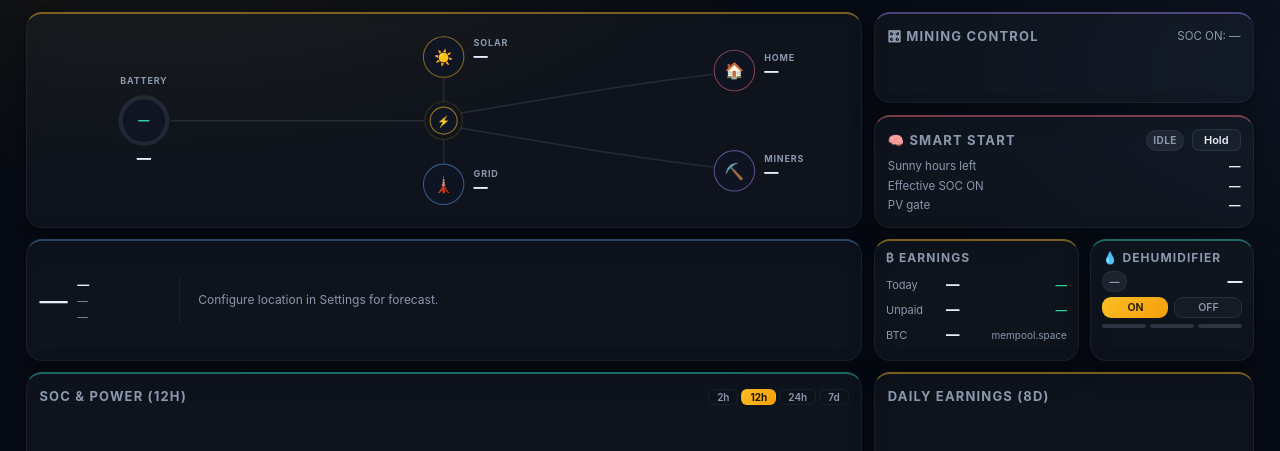
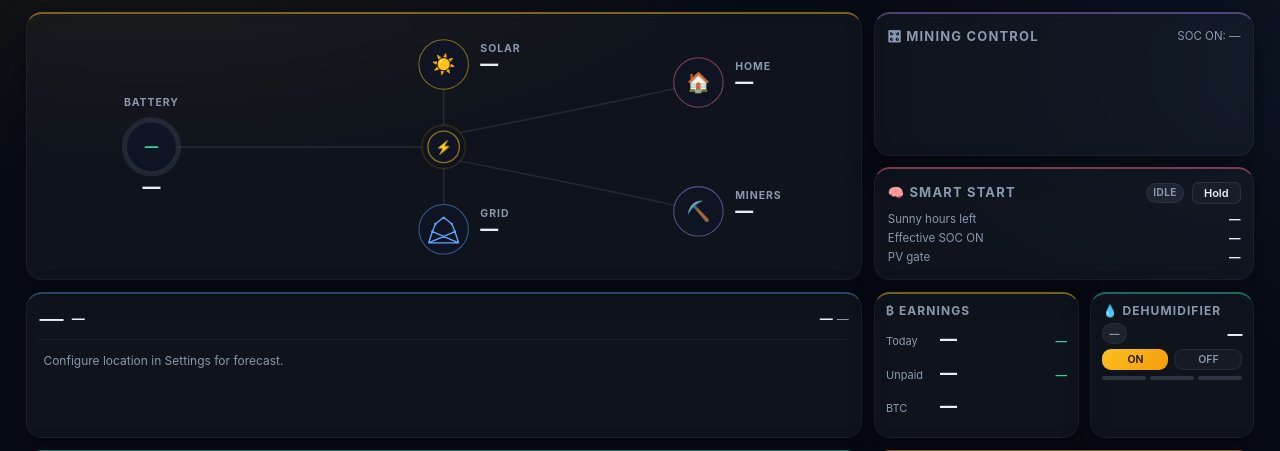
Before and after one commit to ArcherBullseye/ubiquitous-octo-funicular, a Python web app: template archerbullseye-store-solar-miner/templates/index.html in a window 1280 px wide. Shown: the part 53-504 px from the top of the page. Run offline with Jinja, Linux system fonts and the light colour scheme; the template is opened without the code that fills it, so the values that code supplies are empty; a map, chart or similar area stays blank.

Commit message:
Solar Miner v2.0.4: bigger flow diagram, pylon icon, simplified earnings
Co-Authored-By: Claude Fable 5 <noreply@anthropic.com>

```diff
--- a/archerbullseye-store-solar-miner-v2/app/version.py
+++ b/archerbullseye-store-solar-miner-v2/app/version.py
@@ -1 +1 @@
-APP_VERSION = "2.0.3"
+APP_VERSION = "2.0.4"
--- a/archerbullseye-store-solar-miner-v2/app/web/static/css/dashboard.css
+++ b/archerbullseye-store-solar-miner-v2/app/web/static/css/dashboard.css
@@ -156,16 +156,18 @@ main {
   align-items: stretch;
 }
 .flow-card { position: relative; display: flex; flex-direction: column; }
-.flow-card svg { width: 100%; height: auto; max-height: 238px; display: block; flex: 1; margin: 0 auto; }
+.flow-card svg { width: 100%; height: auto; max-height: 310px; display: block; flex: 1; margin: 0 auto; }
 
 .flow-node-bg {
   fill: rgba(17, 22, 36, .92);
   stroke-width: 1.4;
 }
-.flow-icon { font-size: 21px; }
-.flow-val  { font-size: 19px; font-weight: 800; fill: var(--text); font-variant-numeric: tabular-nums; }
-.flow-cap  { font-size: 12px; font-weight: 700; letter-spacing: .09em; text-transform: uppercase; fill: var(--muted); }
-.flow-sub  { font-size: 12px; fill: var(--muted); }
+.flow-icon { font-size: 26px; }
+.grid-pylon path { fill: none; stroke: #60a5fa; stroke-width: 1.8; stroke-linecap: round; stroke-linejoin: round; }
+.grid-pylon circle { fill: #60a5fa; }
+.flow-val  { font-size: 24px; font-weight: 800; fill: var(--text); font-variant-numeric: tabular-nums; }
+.flow-cap  { font-size: 14px; font-weight: 700; letter-spacing: .09em; text-transform: uppercase; fill: var(--muted); }
+.flow-sub  { font-size: 14px; fill: var(--muted); }
 
 .flow-path {
   fill: none; stroke-width: 2;
@@ -189,7 +191,7 @@ main {
 }
 
 /* SOC ring gauge inside the flow diagram's battery node */
-.soc-svg-num { font-size: 15px; font-weight: 800; fill: var(--green); }
+.soc-svg-num { font-size: 18px; font-weight: 800; fill: var(--green); }
 #soc-ring { filter: drop-shadow(0 0 5px currentColor); }
 
 /* Right column: mining control + smart start */
@@ -223,14 +225,14 @@ main {
 .stat-card .card-label { margin-bottom: .3em; font-size: 12px; }
 /* Combined earnings card rows */
 .es-row {
-  display: grid; grid-template-columns: 52px 1fr auto;
+  display: grid; grid-template-columns: 46px 1fr auto;
   gap: 8px; align-items: baseline;
-  font-size: 12.5px; padding: 2.5px 0;
+  font-size: 12.5px; padding: 4px 0;
 }
 .es-row > span:first-child { color: var(--muted); font-size: 11px; }
 .es-row b { font-weight: 800; font-size: 13.5px; white-space: nowrap; overflow: hidden; text-overflow: ellipsis; }
+.es-row b.es-big { font-size: 17px; }
 .es-usd { color: var(--green); font-size: 11.5px; font-weight: 600; white-space: nowrap; }
-.es-cap { color: var(--muted); font-size: 10px; white-space: nowrap; }
 .mining-card { border-top: 2px solid rgba(167, 139, 250, .4); flex: 1; }
 .mining-head { display: flex; align-items: center; justify-content: space-between; gap: 10px; flex-wrap: wrap; margin-bottom: 2px; }
 .ramp-chips { display: flex; gap: 6px; flex-wrap: wrap; align-items: center; }
@@ -277,17 +279,17 @@ main {
 .dehum-pips div { flex: 1; height: 4px; border-radius: 99px; background: var(--muted); opacity: .25; transition: all .3s; }
 
 /* ── Weather strip ──────────────────────────────────────────── */
-.wx-card { display: flex; flex-direction: row; align-items: center; gap: clamp(8px, 1.1vw, 16px); border-top: 2px solid rgba(96, 165, 250, .35); padding-top: 7px; padding-bottom: 7px; }
+.wx-card { display: flex; flex-direction: column; gap: 8px; border-top: 2px solid rgba(96, 165, 250, .35); }
 .wx-current {
-  display: flex; align-items: center; gap: .7em; flex-shrink: 0;
-  min-width: clamp(110px, 11vw, 150px);
-  border-right: 1px solid var(--border-soft);
-  padding-right: clamp(8px, 1.1vw, 14px);
+  display: flex; align-items: center; gap: .6em; flex-wrap: wrap;
+  padding-bottom: 8px;
+  border-bottom: 1px solid var(--border-soft);
 }
-.wx-icon-big { font-size: clamp(22px, 2.2vw, 30px); line-height: 1; }
-.wx-meta { display: flex; flex-direction: column; gap: 0; }
-.wx-desc-text { font-size: 12px; font-weight: 700; }
-.wx-meta .card-sub { font-size: 10.5px; }
+.wx-icon-big { font-size: 24px; line-height: 1; flex-shrink: 0; }
+.wx-desc-text { font-size: 13px; font-weight: 700; white-space: nowrap; }
+.wx-now-stats { display: flex; align-items: baseline; gap: 4px; margin-left: auto; font-size: 12px; color: var(--muted); }
+.wx-now-stats span:first-child { color: var(--text); font-weight: 700; font-size: 13px; }
+.wx-rad-sub { color: var(--muted); }
 .hourly-scroll {
   display: flex; gap: 6px; overflow-x: auto; padding-bottom: 2px; flex: 1; align-items: stretch;
 }
@@ -446,11 +448,6 @@ main {
   header { padding: 10px 14px; }
   main { padding: 10px 12px 30px; }
   .side-col { flex-direction: column; }
-  .wx-card { flex-direction: column; align-items: stretch; }
-  .wx-current {
-    border-right: none; border-bottom: 1px solid var(--border-soft);
-    padding-right: 0; padding-bottom: 10px;
-  }
   .miner-steps { margin-left: 8px; }
   .modal-overlay { padding: 0; }
   .modal-card { border-radius: 0; max-height: 100dvh; height: 100dvh; }
--- a/archerbullseye-store-solar-miner-v2/app/web/static/js/dashboard.js
+++ b/archerbullseye-store-solar-miner-v2/app/web/static/js/dashboard.js
@@ -421,9 +421,8 @@ async function refresh() {
       }
       const curHour = new Date().getHours();
       const curEst = wx.current_radiation_w != null ? estSolar(wx.current_radiation_w, curHour) : '—';
-      const curRadLabel = wx.current_radiation_w != null
-        ? `<div style="font-size:10px;color:var(--muted);margin-top:1px;">${Math.round(wx.current_radiation_w)} W/m²</div>` : '';
-      el('wx-radiation').innerHTML = curEst + curRadLabel;
+      const curRadLabel = wx.current_radiation_w != null ? `${Math.round(wx.current_radiation_w)} W/m²` : '';
+      el('wx-radiation').innerHTML = curEst + (curRadLabel ? ` <span class="wx-rad-sub">· ${curRadLabel}</span>` : '');
 
       const row = el('hourly-row');
       if (wx.hourly && wx.hourly.length) {
@@ -449,15 +448,20 @@ async function refresh() {
     const btcPrice = s.btc_price_usd || 0;
     el('btc-price').textContent = btcPrice
       ? '$' + btcPrice.toLocaleString(undefined, { maximumFractionDigits: 0 }) : '—';
-    el('btc-price-sub').textContent = btcPrice ? 'per BTC' : 'mempool.space';
 
     function satsToUsd(sats) {
       if (!sats || !btcPrice) return btcPrice ? '$0.00' : '—';
       const usd = (sats / 1e8) * btcPrice;
       return usd < 0.01 ? '<$0.01' : '$' + usd.toFixed(2);
     }
+    // Abbreviate large sat counts so the value never truncates in the
+    // narrow Earnings card column (e.g. "91.3K sats" instead of "91,340 sats").
+    function fmtSats(sats) {
+      if (sats >= 10000) return (sats / 1000).toFixed(1) + 'K sats';
+      return sats.toLocaleString() + ' sats';
+    }
     const todaySats = s.today_sats || 0;
-    el('pool-sats-today').textContent = todaySats.toLocaleString() + ' sats';
+    el('pool-sats-today').textContent = fmtSats(todaySats);
     el('pool-today-usd').textContent = satsToUsd(todaySats);
 
     const pool = s.pool;
@@ -467,15 +471,13 @@ async function refresh() {
       const hr24h = pool.hashrate_24h_ths || 0;
       const hrDisplay = hr5m > 0 ? hr5m : hr24h;
       const hrLabel = hr5m > 0 ? 'TH/s live' : (hr24h > 0 ? 'TH/s 24h avg' : '');
-      el('pool-sats-unpaid').textContent = unpaid.toLocaleString() + ' sats';
+      el('pool-sats-unpaid').textContent = fmtSats(unpaid);
       el('pool-unpaid-usd').textContent = satsToUsd(unpaid);
       el('pool-hashrate').textContent = hrDisplay > 0 ? hrDisplay.toFixed(2) + ' ' + hrLabel : '';
-      el('pool-shares').textContent = pool.uptime_pct != null ? pool.uptime_pct.toFixed(0) + '% uptime 24h' : '';
     } else {
       el('pool-sats-unpaid').textContent = '—';
       el('pool-unpaid-usd').textContent = '';
       el('pool-hashrate').textContent = '';
-      el('pool-shares').textContent = '';
     }
   } catch (e) { console.warn('refresh error:', e); }
 }
--- a/archerbullseye-store-solar-miner-v2/app/web/templates/index.html
+++ b/archerbullseye-store-solar-miner-v2/app/web/templates/index.html
@@ -32,73 +32,77 @@
   <div class="hero-row">
 
     <div class="card flow-card acc-amber">
-      <svg viewBox="0 0 1080 250" preserveAspectRatio="xMidYMid meet" aria-label="Live energy flow">
+      <svg viewBox="0 0 1080 320" preserveAspectRatio="xMidYMid meet" aria-label="Live energy flow">
         <!-- static tracks -->
-        <path id="tr-solar" class="flow-path" d="M 540 68 L 540 100"/>
-        <path id="tr-batt"  class="flow-path" d="M 176 125 L 514 125"/>
-        <path id="tr-grid"  class="flow-path" d="M 540 182 L 540 150"/>
-        <path id="tr-home"  class="flow-path" d="M 563 115 C 700 92, 790 76, 900 63"/>
-        <path id="tr-miner" class="flow-path" d="M 563 135 C 700 158, 790 174, 900 187"/>
+        <path id="tr-solar" class="flow-path" d="M 540 83 L 540 131"/>
+        <path id="tr-batt"  class="flow-path" d="M 186 160 L 511 160"/>
+        <path id="tr-grid"  class="flow-path" d="M 540 189 L 540 237"/>
+        <path id="tr-home"  class="flow-path" d="M 562 141 C 680 118, 770 100, 848 82"/>
+        <path id="tr-miner" class="flow-path" d="M 562 179 C 680 202, 770 220, 848 238"/>
         <!-- animated overlays (direction: toward hub by default, .rev = away) -->
-        <path id="fl-solar" class="flow-anim" style="color:#fbbf24;stroke:#fbbf24;" d="M 540 68 L 540 100"/>
-        <path id="fl-batt"  class="flow-anim" style="color:#34d399;stroke:#34d399;" d="M 176 125 L 514 125"/>
-        <path id="fl-grid"  class="flow-anim" style="color:#60a5fa;stroke:#60a5fa;" d="M 540 182 L 540 150"/>
-        <path id="fl-home"  class="flow-anim" style="color:#fb7185;stroke:#fb7185;" d="M 563 115 C 700 92, 790 76, 900 63"/>
-        <path id="fl-miner" class="flow-anim" style="color:#a78bfa;stroke:#a78bfa;" d="M 563 135 C 700 158, 790 174, 900 187"/>
+        <path id="fl-solar" class="flow-anim" style="color:#fbbf24;stroke:#fbbf24;" d="M 540 83 L 540 131"/>
+        <path id="fl-batt"  class="flow-anim" style="color:#34d399;stroke:#34d399;" d="M 186 160 L 511 160"/>
+        <path id="fl-grid"  class="flow-anim" style="color:#60a5fa;stroke:#60a5fa;" d="M 540 189 L 540 237"/>
+        <path id="fl-home"  class="flow-anim" style="color:#fb7185;stroke:#fb7185;" d="M 562 141 C 680 118, 770 100, 848 82"/>
+        <path id="fl-miner" class="flow-anim" style="color:#a78bfa;stroke:#a78bfa;" d="M 562 179 C 680 202, 770 220, 848 238"/>
 
         <!-- hub (inverter) -->
         <g>
-          <circle class="hub-ring" cx="540" cy="125" r="25" fill="none" stroke="rgba(251,191,36,.35)" stroke-width="1.5"/>
-          <circle cx="540" cy="125" r="18" fill="rgba(17,22,36,.95)" stroke="rgba(251,191,36,.55)" stroke-width="1.5"/>
-          <text x="540" y="131" text-anchor="middle" font-size="14">⚡</text>
+          <circle class="hub-ring" cx="540" cy="160" r="29" fill="none" stroke="rgba(251,191,36,.35)" stroke-width="1.8"/>
+          <circle cx="540" cy="160" r="21" fill="rgba(17,22,36,.95)" stroke="rgba(251,191,36,.55)" stroke-width="1.8"/>
+          <text x="540" y="167" text-anchor="middle" font-size="18">⚡</text>
         </g>
 
         <!-- Solar node (top) -->
         <g>
-          <circle class="flow-node-bg" cx="540" cy="40" r="27" stroke="rgba(251,191,36,.5)"/>
-          <text class="flow-icon" x="540" y="48" text-anchor="middle">☀️</text>
-          <text class="flow-cap" x="580" y="26" text-anchor="start">Solar</text>
-          <text class="flow-val num" id="fv-solar" x="580" y="46" text-anchor="start">—</text>
-          <text class="flow-sub" id="fs-solar" x="580" y="62" text-anchor="start"></text>
+          <circle class="flow-node-bg" cx="540" cy="50" r="33" stroke="rgba(251,191,36,.5)"/>
+          <text class="flow-icon" x="540" y="59" text-anchor="middle">☀️</text>
+          <text class="flow-cap" x="589" y="34" text-anchor="start">Solar</text>
+          <text class="flow-val num" id="fv-solar" x="589" y="58" text-anchor="start">—</text>
+          <text class="flow-sub" id="fs-solar" x="589" y="76" text-anchor="start"></text>
         </g>
 
         <!-- Battery node (left) — the SOC ring gauge lives here -->
         <g>
-          <circle class="flow-node-bg" cx="140" cy="125" r="31" stroke="transparent"/>
-          <circle cx="140" cy="125" r="31" fill="none" stroke="rgba(148,163,184,.14)" stroke-width="5.5"/>
-          <circle id="soc-ring" cx="140" cy="125" r="31" fill="none" stroke="#34d399" stroke-width="5.5"
-                  stroke-linecap="round" stroke-dasharray="194.8" stroke-dashoffset="194.8"
-                  transform="rotate(-90 140 125)" style="transition: stroke-dashoffset .8s ease, stroke .5s ease;"/>
-          <text id="soc-value" class="soc-svg-num num" x="140" y="130" text-anchor="middle">—</text>
-          <text class="flow-cap" x="140" y="76" text-anchor="middle">Battery</text>
-          <text class="flow-val num" id="fv-batt" x="140" y="182" text-anchor="middle">—</text>
-          <text class="flow-sub" id="fs-batt" x="140" y="198" text-anchor="middle"></text>
+          <circle class="flow-node-bg" cx="150" cy="160" r="36" stroke="transparent"/>
+          <circle cx="150" cy="160" r="36" fill="none" stroke="rgba(148,163,184,.14)" stroke-width="7"/>
+          <circle id="soc-ring" cx="150" cy="160" r="36" fill="none" stroke="#34d399" stroke-width="7"
+                  stroke-linecap="round" stroke-dasharray="226.2" stroke-dashoffset="226.2"
+                  transform="rotate(-90 150 160)" style="transition: stroke-dashoffset .8s ease, stroke .5s ease;"/>
+          <text id="soc-value" class="soc-svg-num num" x="150" y="166" text-anchor="middle">—</text>
+          <text class="flow-cap" x="150" y="106" text-anchor="middle">Battery</text>
+          <text class="flow-val num" id="fv-batt" x="150" y="222" text-anchor="middle">—</text>
+          <text class="flow-sub" id="fs-batt" x="150" y="240" text-anchor="middle"></text>
         </g>
 
         <!-- Grid node (bottom) -->
         <g>
-          <circle class="flow-node-bg" cx="540" cy="210" r="27" stroke="rgba(96,165,250,.5)"/>
-          <text class="flow-icon" x="540" y="218" text-anchor="middle">🗼</text>
-          <text class="flow-cap" x="580" y="200" text-anchor="start">Grid</text>
-          <text class="flow-val num" id="fv-grid" x="580" y="220" text-anchor="start">—</text>
-          <text class="flow-sub" id="fs-grid" x="580" y="236" text-anchor="start"></text>
+          <circle class="flow-node-bg" cx="540" cy="270" r="33" stroke="rgba(96,165,250,.5)"/>
+          <g class="grid-pylon" transform="translate(540,272)">
+            <path d="M 0,-18 L -11,-9 M 0,-18 L 11,-9 M -11,-9 L -15,1 M 11,-9 L 15,1 M -15,1 L -20,16 M 15,1 L 20,16 M -20,16 L 20,16 M -15,1 L 20,16 M 15,1 L -20,16"/>
+            <circle cx="-11" cy="-9" r="1.6"/><circle cx="11" cy="-9" r="1.6"/>
+            <circle cx="-15" cy="1" r="1.6"/><circle cx="15" cy="1" r="1.6"/>
+          </g>
+          <text class="flow-cap" x="589" y="254" text-anchor="start">Grid</text>
+          <text class="flow-val num" id="fv-grid" x="589" y="278" text-anchor="start">—</text>
+          <text class="flow-sub" id="fs-grid" x="589" y="296" text-anchor="start"></text>
         </g>
 
         <!-- Home node (right upper) -->
         <g>
-          <circle class="flow-node-bg" cx="928" cy="58" r="27" stroke="rgba(251,113,133,.5)"/>
-          <text class="flow-icon" x="928" y="66" text-anchor="middle">🏠</text>
-          <text class="flow-cap" x="968" y="46" text-anchor="start">Home</text>
-          <text class="flow-val num" id="fv-home" x="968" y="66" text-anchor="start">—</text>
+          <circle class="flow-node-bg" cx="880" cy="74" r="33" stroke="rgba(251,113,133,.5)"/>
+          <text class="flow-icon" x="880" y="83" text-anchor="middle">🏠</text>
+          <text class="flow-cap" x="929" y="58" text-anchor="start">Home</text>
+          <text class="flow-val num" id="fv-home" x="929" y="82" text-anchor="start">—</text>
         </g>
 
         <!-- Miner node (right lower) -->
         <g>
-          <circle class="flow-node-bg" cx="928" cy="192" r="27" stroke="rgba(167,139,250,.5)"/>
-          <text class="flow-icon" x="928" y="200" text-anchor="middle">⛏️</text>
-          <text class="flow-cap" x="968" y="180" text-anchor="start">Miners</text>
-          <text class="flow-val num" id="fv-miner" x="968" y="200" text-anchor="start">—</text>
-          <text class="flow-sub" id="fs-miner" x="968" y="216" text-anchor="start"></text>
+          <circle class="flow-node-bg" cx="880" cy="246" r="33" stroke="rgba(167,139,250,.5)"/>
+          <text class="flow-icon" x="880" y="255" text-anchor="middle">⛏️</text>
+          <text class="flow-cap" x="929" y="230" text-anchor="start">Miners</text>
+          <text class="flow-val num" id="fv-miner" x="929" y="254" text-anchor="start">—</text>
+          <text class="flow-sub" id="fs-miner" x="929" y="272" text-anchor="start"></text>
         </g>
       </svg>
     </div>
@@ -138,10 +142,10 @@
       <div class="card wx-card">
         <div class="wx-current">
           <div class="wx-icon-big" id="wx-icon">—</div>
-          <div class="wx-meta">
-            <div class="wx-desc-text" id="wx-desc">—</div>
-            <div class="card-sub num" id="wx-temp">—</div>
-            <div class="card-sub num" id="wx-radiation">—</div>
+          <div class="wx-desc-text" id="wx-desc">—</div>
+          <div class="wx-now-stats">
+            <span class="num" id="wx-temp">—</span>
+            <span class="num" id="wx-radiation">—</span>
           </div>
         </div>
         <div class="hourly-scroll" id="hourly-row">
@@ -162,10 +166,10 @@
     <div class="stats-grid">
       <div class="card stat-card acc-amber">
         <div class="card-label">₿ Earnings</div>
-        <div class="es-row"><span>Today</span><b class="num" id="pool-sats-today">—</b><span class="es-usd num" id="pool-today-usd">—</span></div>
-        <div class="es-row"><span>Unpaid</span><b class="num" id="pool-sats-unpaid">—</b><span class="es-usd num" id="pool-unpaid-usd">—</span></div>
-        <div class="es-row"><span>BTC</span><b class="num" id="btc-price">—</b><span class="es-cap" id="btc-price-sub">mempool.space</span></div>
-        <div class="card-sub num" style="margin-top:5px;"><span id="pool-hashrate"></span> <span id="pool-shares"></span></div>
+        <div class="es-row"><span>Today</span><b class="num es-big" id="pool-sats-today">—</b><span class="es-usd num" id="pool-today-usd">—</span></div>
+        <div class="es-row"><span>Unpaid</span><b class="num es-big" id="pool-sats-unpaid">—</b><span class="es-usd num" id="pool-unpaid-usd">—</span></div>
+        <div class="es-row"><span>BTC</span><b class="num es-big" id="btc-price">—</b></div>
+        <div class="card-sub num" style="margin-top:5px;" id="pool-hashrate"></div>
       </div>
       <div class="card stat-card acc-teal">
         <div class="card-label">💧 Dehumidifier</div>
```
Also changed, not shown: archerbullseye-store-solar-miner-v2/umbrel-app.yml (+8 -1 lines).
